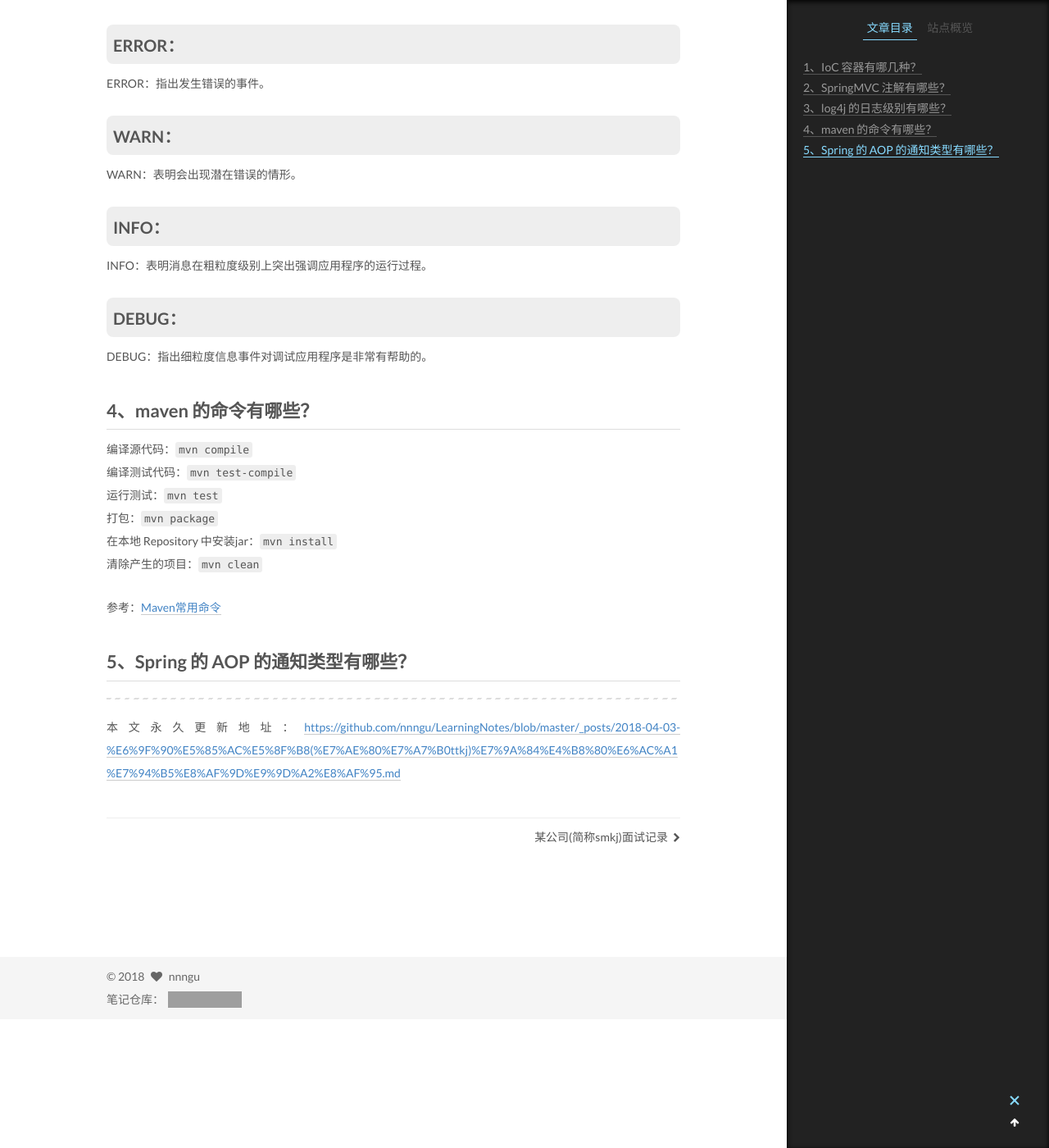
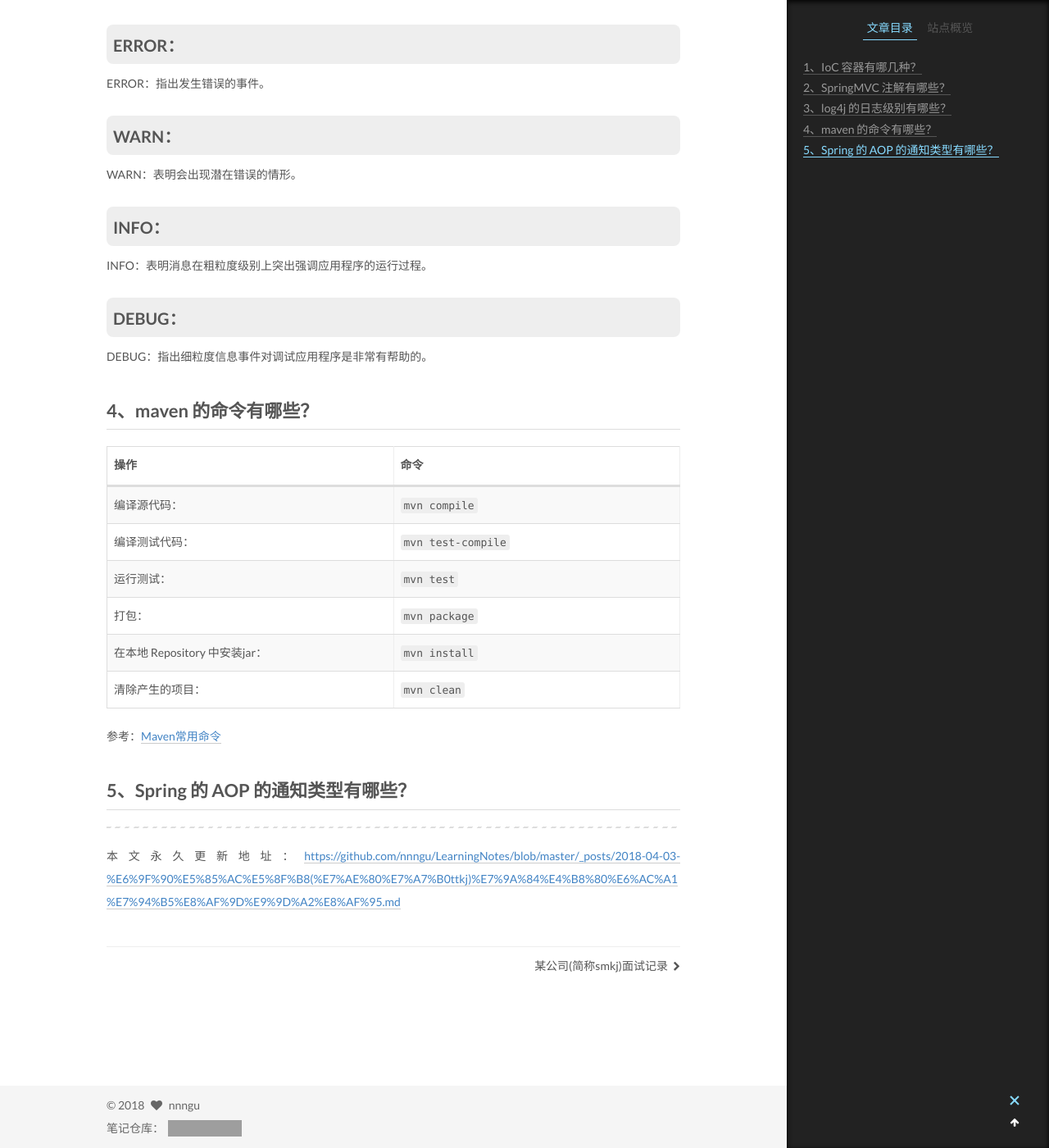
Before and after one commit to nnngu/LearningNotes, a Jekyll site: the page built from _posts/2018-04-03-某公司(简称ttkj)的一次电话面试.md, in a window 1280 px wide and 1400 px high, scrolled down 1254 px. Shown: the whole window at 82% size. Built offline with Jekyll 4.4.1, drawn with Linux system fonts in a browser that asks for light colours; grey boxes are pictures that could not be loaded.

Commit message:
修改文件: _posts/2018-04-03-某公司(简称ttkj)的一次电话面试.md

```diff
--- a/_posts/2018-04-03-某公司(简称ttkj)的一次电话面试.md
+++ b/_posts/2018-04-03-某公司(简称ttkj)的一次电话面试.md
@@ -45,16 +45,20 @@ DEBUG：指出细粒度信息事件对调试应用程序是非常有帮助的。
 
 ## 4、maven 的命令有哪些？
 
-编译源代码：`mvn compile`
-编译测试代码：`mvn test-compile`
-运行测试：`mvn test`
-打包：`mvn package`
-在本地 Repository 中安装jar：`mvn install`
-清除产生的项目：`mvn clean`
+操作  |  命令
+--- | ---
+编译源代码：|`mvn compile`
+编译测试代码：|`mvn test-compile`
+运行测试：|`mvn test`
+打包：|`mvn package`
+在本地 Repository 中安装jar：|`mvn install`
+清除产生的项目：|`mvn clean`
 
 参考：[Maven常用命令](https://www.cnblogs.com/wkrbky/p/6352188.html)
 
 ## 5、Spring 的 AOP 的通知类型有哪些？
+
+
 
 
 
```
